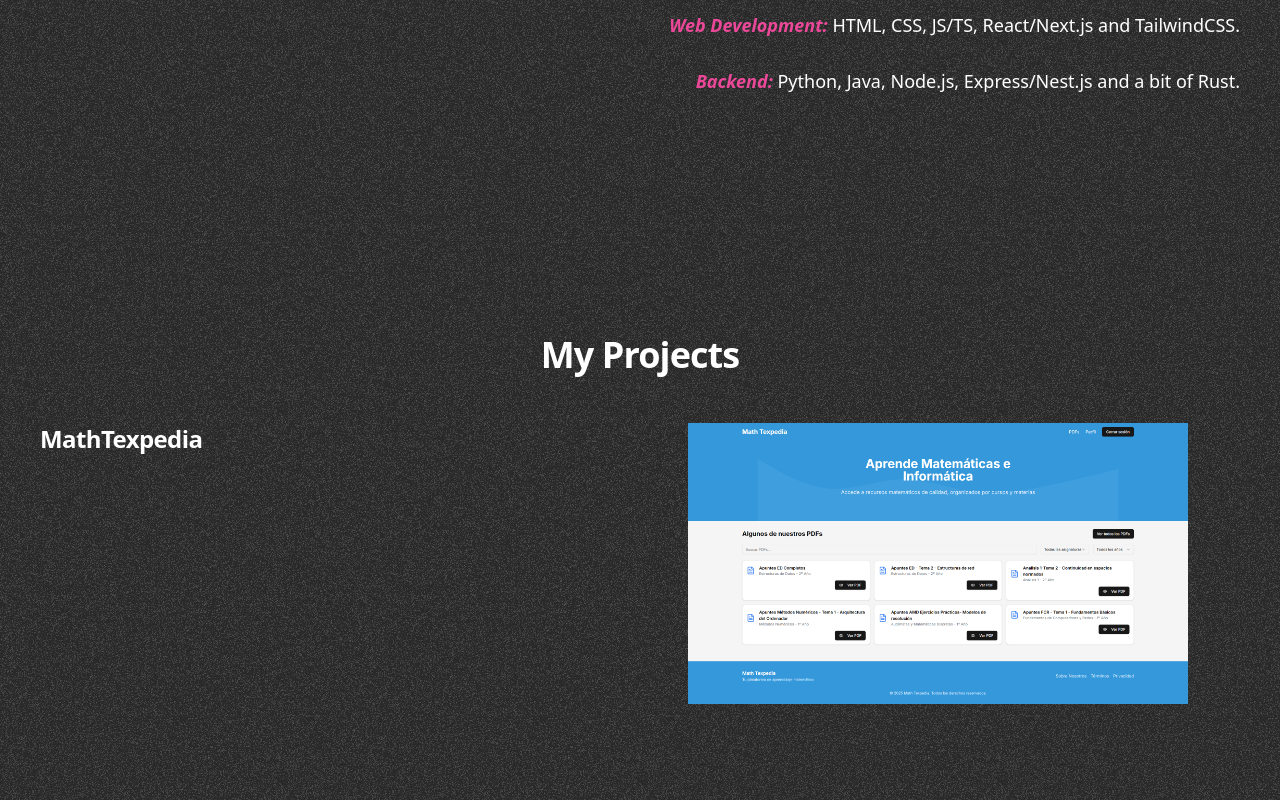
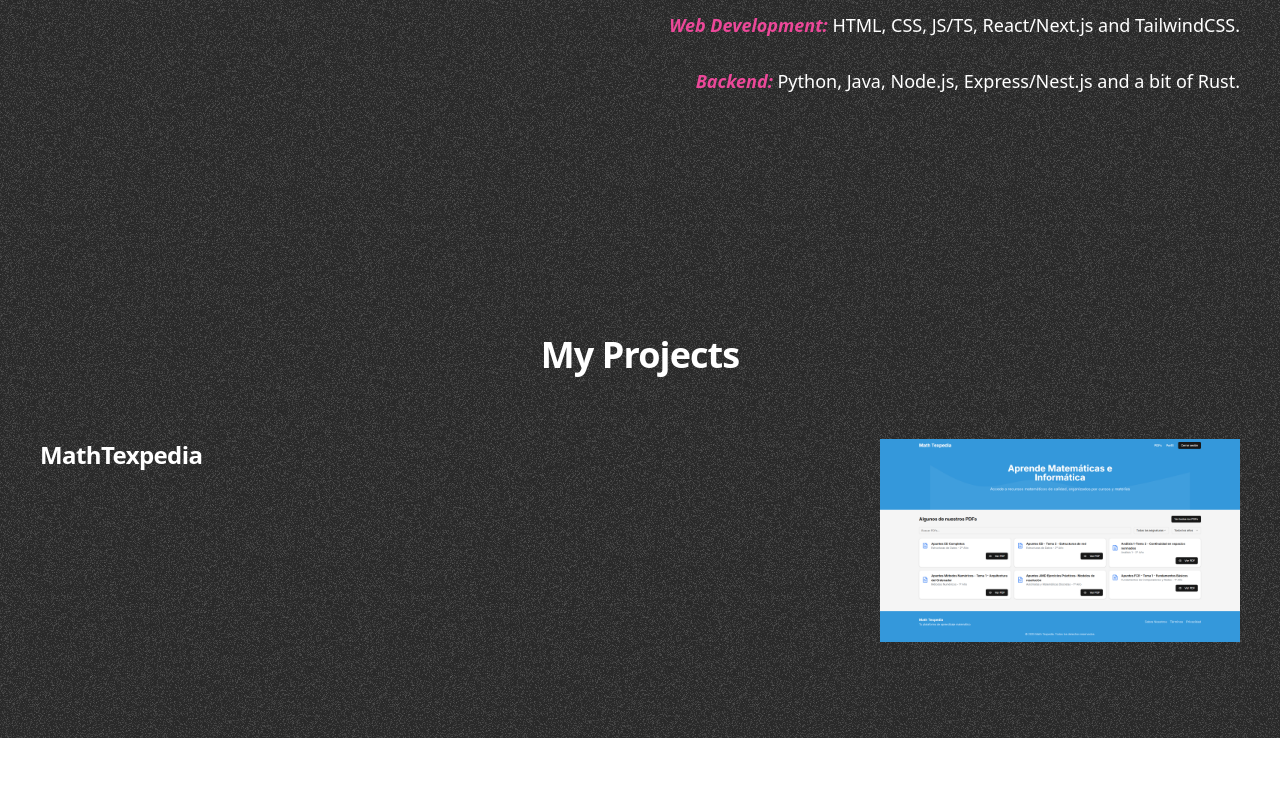
Before and after one commit to PabloGarPe/pablogarpe.github.io, a Next.js app: page / in a window 1280 px wide. Shown: the part 810-1610 px from the top of the page. After the commit the page ends 1548 px from the top, so only its background shows below. Built offline with nearby package versions, Linux system fonts and the light colour scheme.

Commit message:
Fixed the img

```diff
--- a/components/projects.tsx
+++ b/components/projects.tsx
@@ -6,11 +6,11 @@ export const Projects = () => {
       <section className="relative scroll-mt-[4.5rem]" id="projects">
         <div className="absolute inset-0 pointer-events-none -z-[1]"></div>
         <div className="rmx-auto w-full relative md:px-6 text-default lg:py-20 md:py-10 px-4 py-6">
-          <div className="ml-auto max-w-7xl p-4">
-            <div className="md:flex md:gap-10 md:justify-center">
-              <div className="self-center w-full">
-                <div className="text-lg mb-12 text-center">
-                  <h3 className="font-bold mb-2 tracking-tight text-4xl">
+          <div className="ml-auto p-4">
+            <div className="md:flex md:flex-col md:gapy-10 md:justify-center">
+              <div className="md:self-center w-full md:flex md:flex-col md:justify-center">
+                <div className="mb-16 w-full md:flex md:flex-col justify-center">
+                  <h3 className="font-bold tracking-tight text-4xl text-center">
                     My Projects
                   </h3>
                 </div>
@@ -20,7 +20,7 @@ export const Projects = () => {
                       <a href="#">MathTexpedia</a>
                     </h3>
                   </div>
-                  <div className="md:justify-end pl-12">
+                  <div className="md:justify-end pl-12 lg:pl-48 xl:pl-60">
                     <Image src="/mathtexpedia.png" alt="MathTexpedia project" width={500} height={300} />
                   </div>
                 </div>
```
